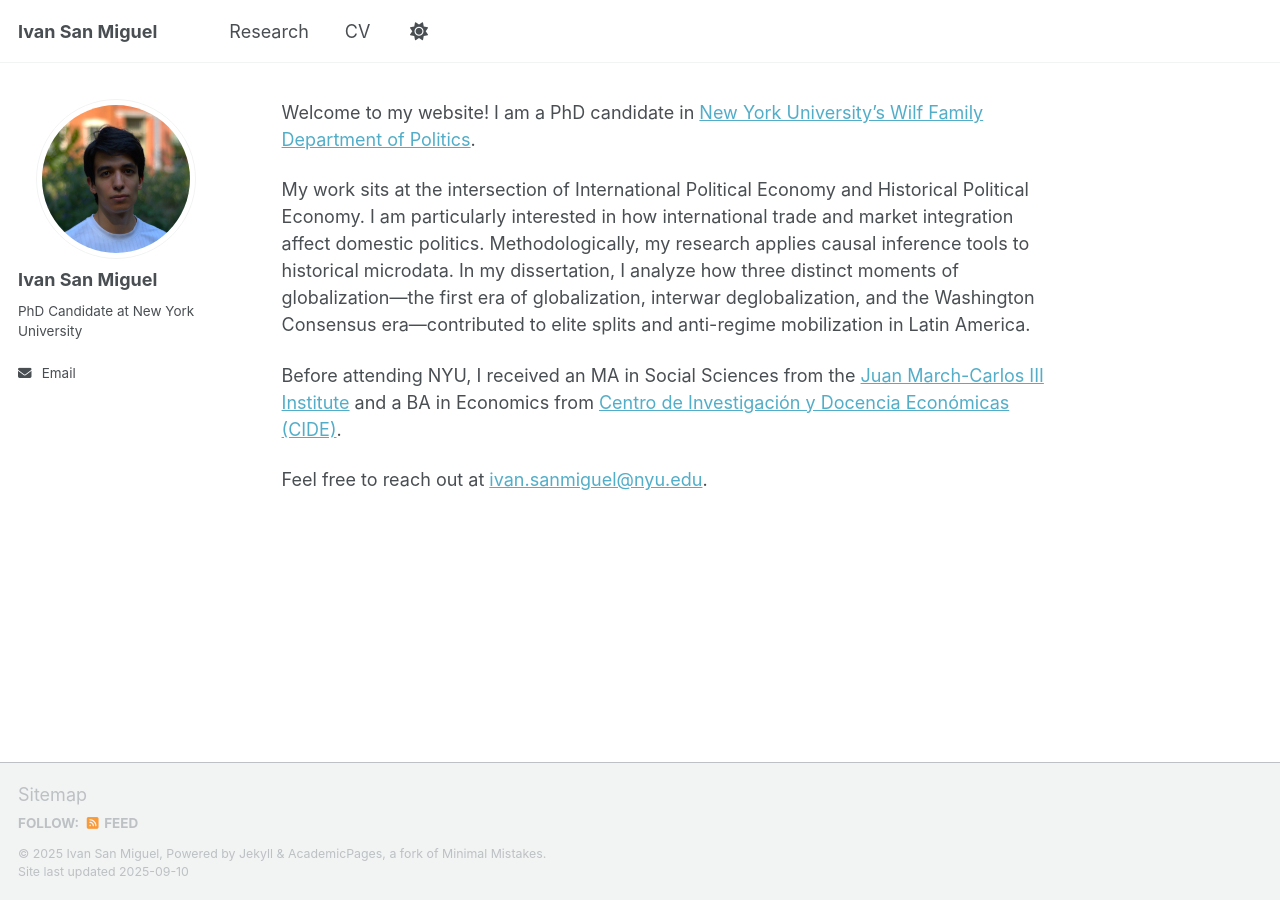
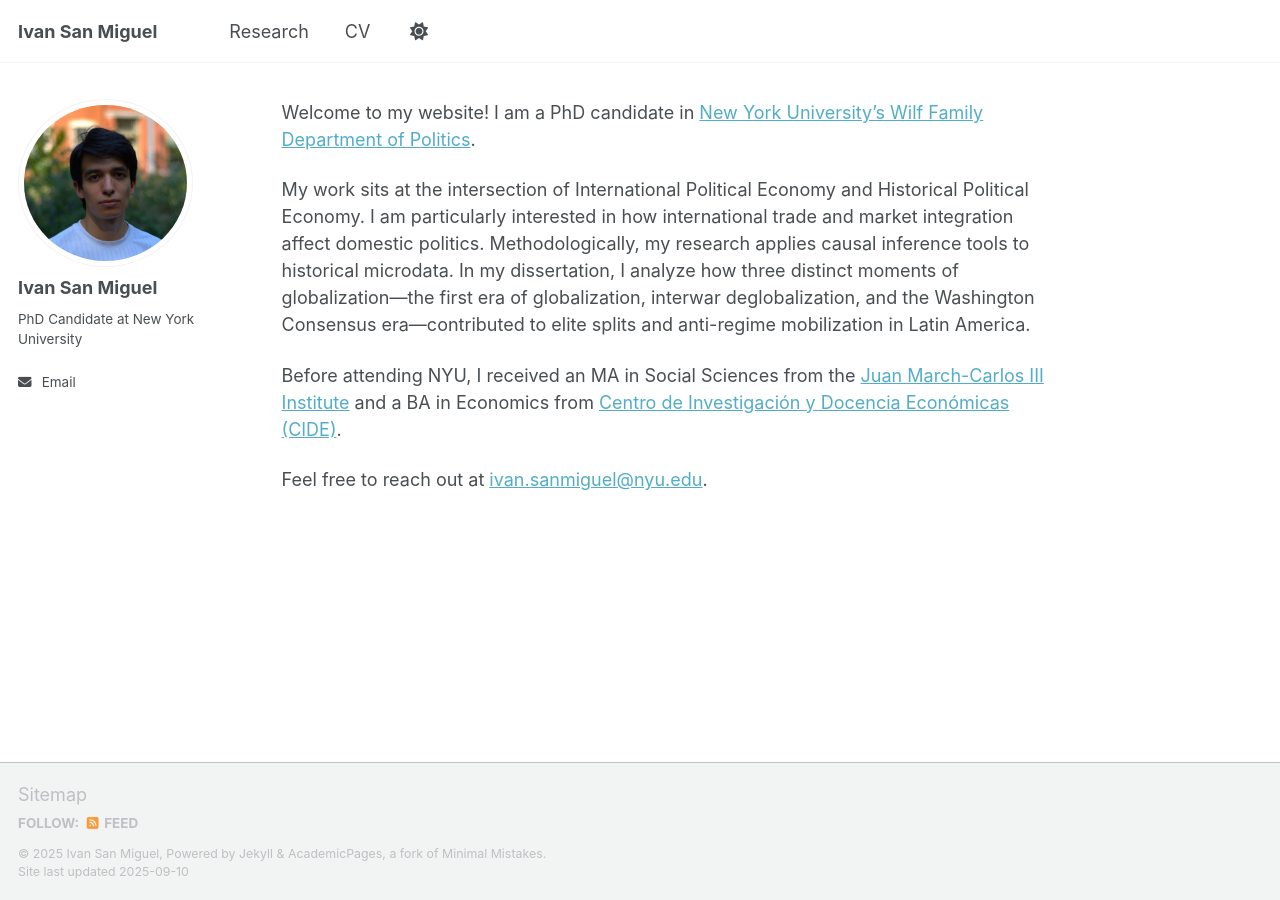
Before and after one commit to IvanSanMiguel/ivansanmiguel.github.io, a Jekyll site: the page built from _pages/about.md, in a window 1280 px wide. Built offline with Jekyll 4.4.1, drawn with Linux system fonts in a browser that asks for light colours; a script that is not in the unit is left out.

Commit message:
Update custom.css

```diff
--- a/assets/css/custom.css
+++ b/assets/css/custom.css
@@ -1,15 +1,4 @@
 /* Make the sidebar author photo larger */
-.author__avatar {
-  display: flex;
-  justify-content: center;
-}
-
-.author__avatar img {
-  width: 160px !important;      /* pick your size: 140–200px usually fits */
-  height: 160px !important;     /* keep it square for a perfect circle */
-  max-width: none !important;   /* override theme's 100–120px cap */
-  border-radius: 50%;
-}
 
 /* Optional: slightly smaller on phones */
 @media (max-width: 600px) {
```
